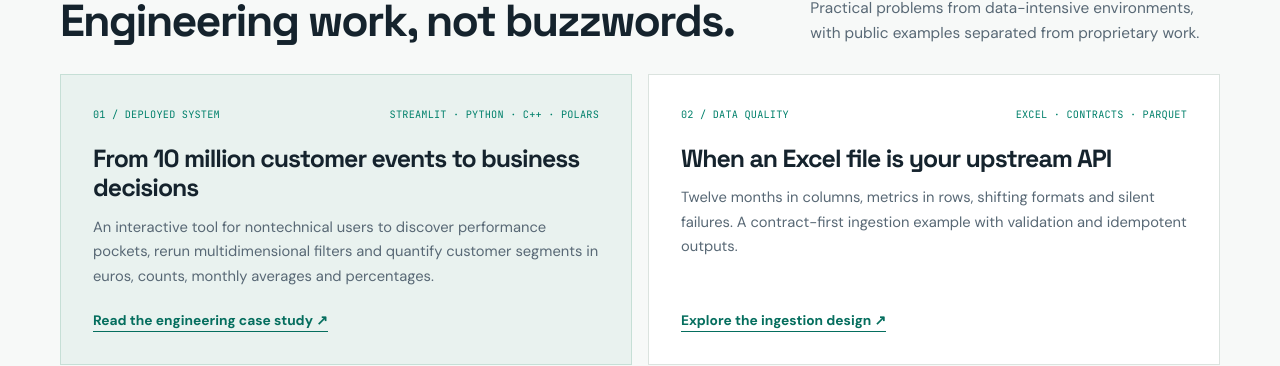
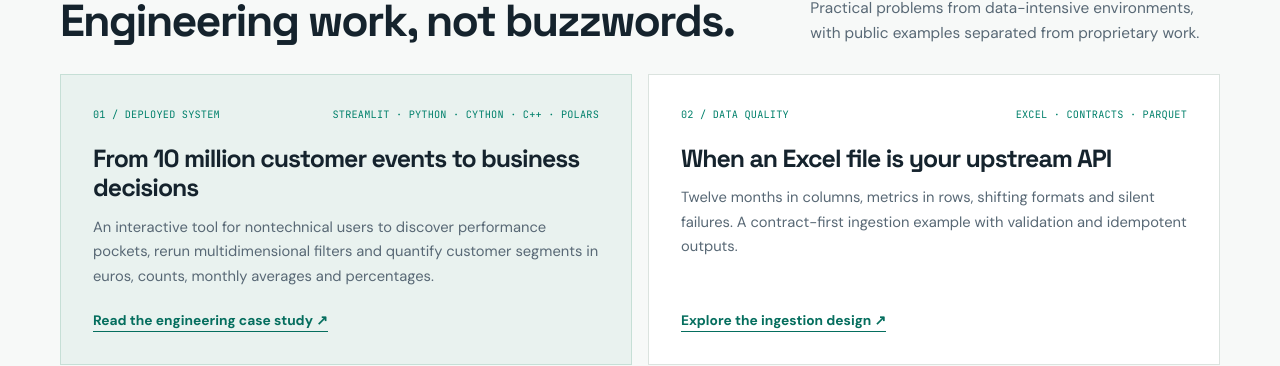
Before and after one commit to zgcharaf/zgcharaf.github.io, a Jekyll site: the page built from index.html, in a window 1280 px wide and 900 px high, scrolled down 908 px. Shown: the part 152-518 px from the top of the window. Built offline with Jekyll 4.4.1, drawn with Linux system fonts in a browser that asks for light colours.

Commit message:
Identify Cython integration on featured segmentation case study

```diff
--- a/index.html
+++ b/index.html
@@ -42,7 +42,7 @@ description: Engineering notes and real-world projects on Python, Polars, SQL, d
     <div class="eng-section-head"><div><p class="eng-overline">01 / REAL PROBLEMS</p><h2 id="projects-title">Engineering work, not buzzwords.</h2></div><p>Practical problems from data-intensive environments, with public examples separated from proprietary work.</p></div>
     <div class="eng-project-grid">
       <article class="eng-project eng-project-feature">
-        <div class="eng-project-meta"><span>01 / DEPLOYED SYSTEM</span><span>STREAMLIT · PYTHON · C++ · POLARS</span></div>
+        <div class="eng-project-meta"><span>01 / DEPLOYED SYSTEM</span><span>STREAMLIT · PYTHON · CYTHON · C++ · POLARS</span></div>
         <h3>From 10 million customer events to business decisions</h3>
         <p>An interactive tool for nontechnical users to discover performance pockets, rerun multidimensional filters and quantify customer segments in euros, counts, monthly averages and percentages.</p>
         <a href="{{ '/blog/segmentation-engine/' | relative_url }}">Read the engineering case study <span aria-hidden="true">↗</span></a>
```
